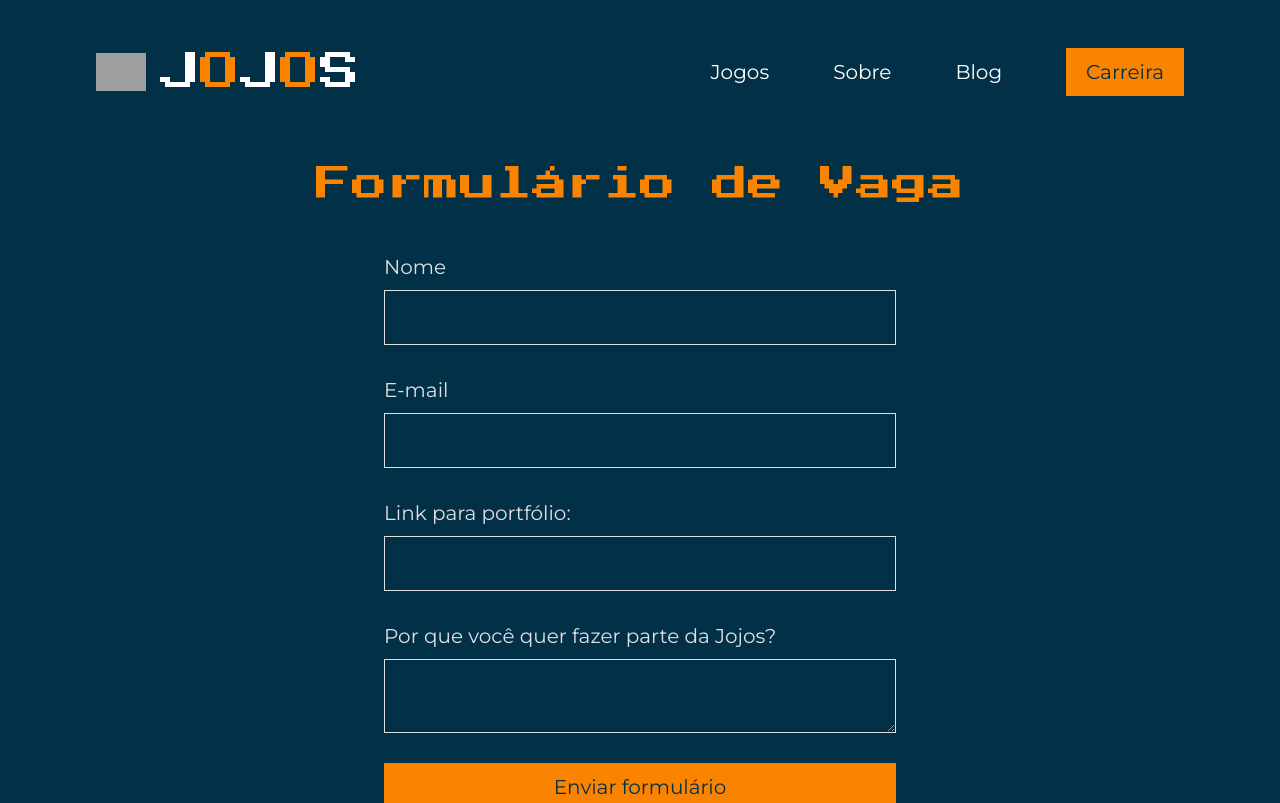
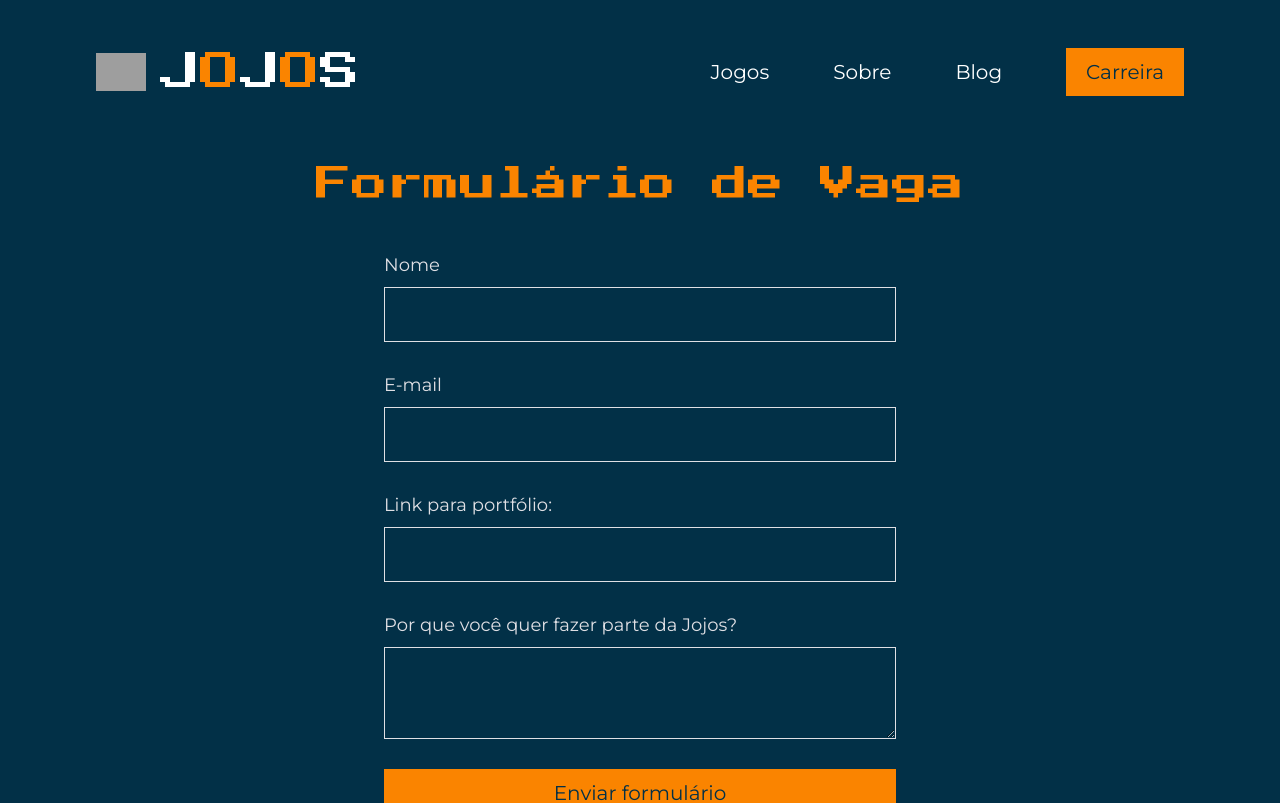
Before and after one commit to rodirog/nextjs-app, a Next.js app: page /career in a window 1280 px wide. Shown: the top 803 px of the page. Built offline with nearby package versions, Linux system fonts and the light colour scheme; grey boxes are pictures that could not be loaded.

Commit message:
fixed form font sizes

```diff
--- a/src/app/(site)/components/career-form/career-form.module.css
+++ b/src/app/(site)/components/career-form/career-form.module.css
@@ -24,12 +24,17 @@
 
 @media (min-width: 640px) {
   .form p {
-    font-size: 14px;
+    font-size: 16px;
     color: var(--pixel-grey);
   }
 
   .form input {
     height: 35px;
+    font-size: 16px;
+  }
+
+  .form textarea{
+    font-size: 16px;
   }
 
   .form label p {
@@ -54,11 +59,16 @@
 
   .form label p {
     margin-bottom: 4px;
+    font-size: 18px;
+  }
+
+  .form textarea{
+    font-size: 18px;
   }
 
   .form input {
     height: 45px;
-    font-size: 16px;
+    font-size: 18px;
   }
 
   .form button p {
@@ -82,6 +92,10 @@
     padding: 20px;
   }
 
+  .form textarea{
+    font-size: 20px;
+  }
+
   .form button p {
     font-size: 20px;
   }
```
Also changed, not shown: src/app/(site)/components/career-modal/index.tsx (+6 -1 lines).
